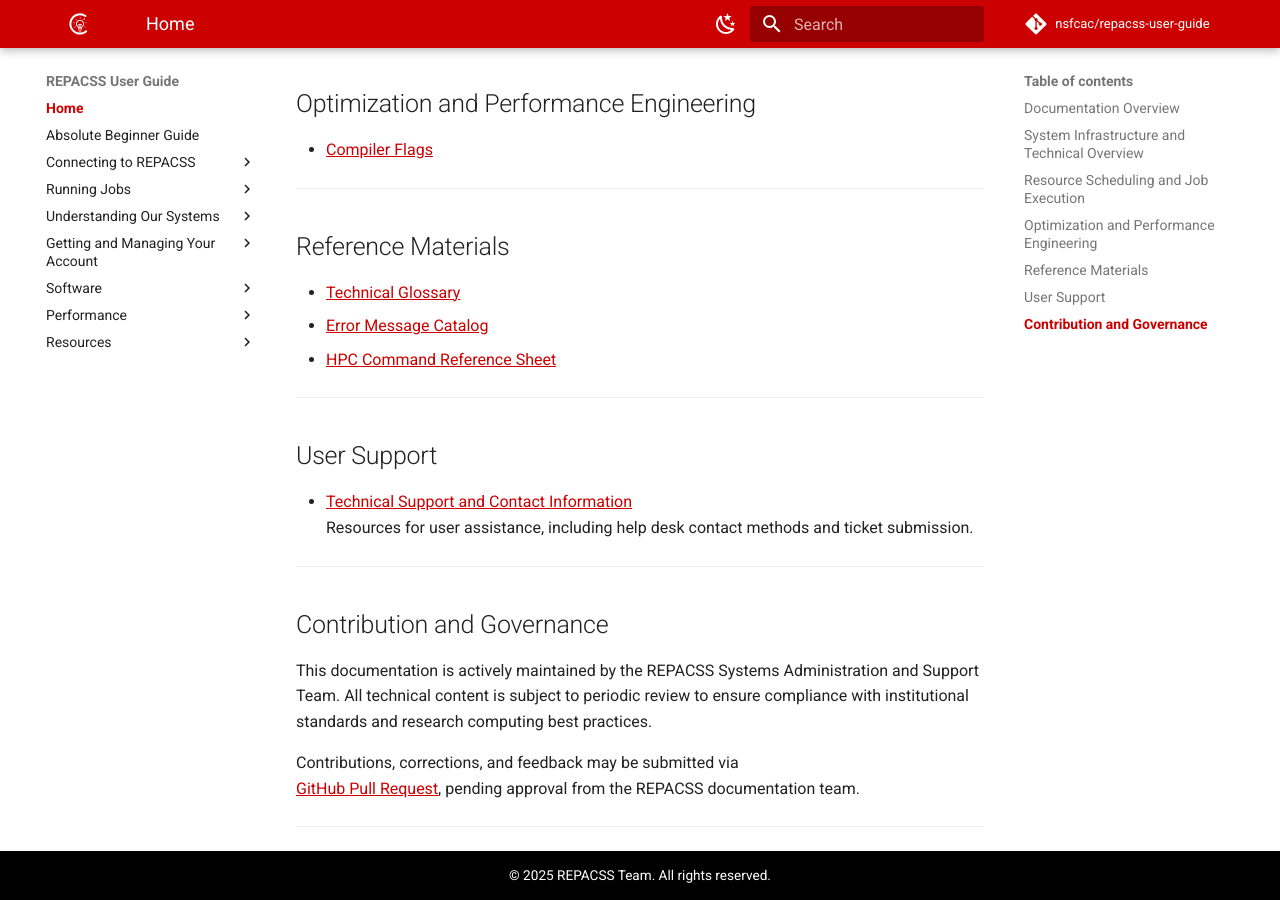
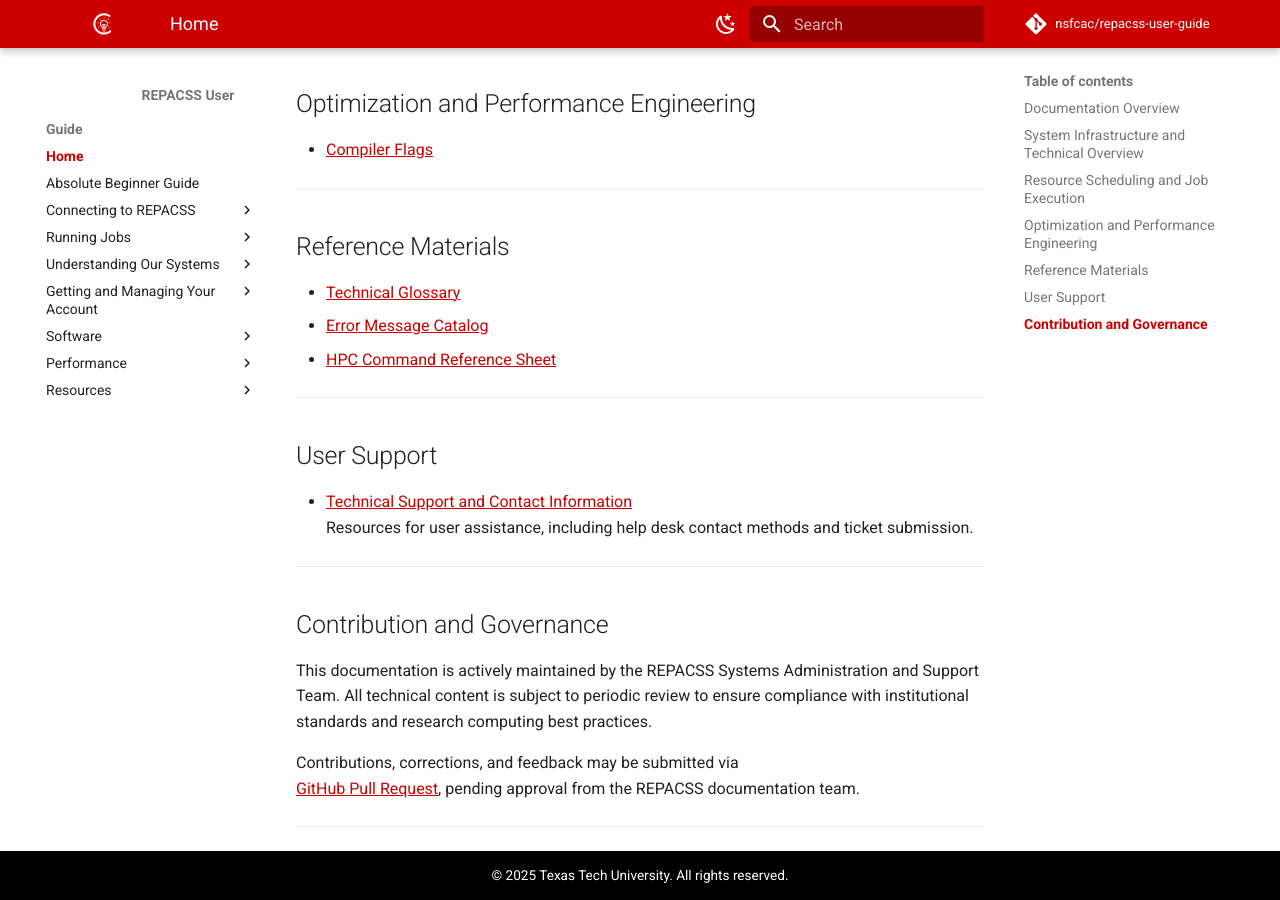
Before and after one commit to nsfcac/repacss-user-guide, an MkDocs documentation site: the page built from docs/index.md, in a window 1280 px wide and 900 px high, scrolled down 1688 px. Built offline with MkDocs 1.6.1 and Material for MkDocs 9.7.7, drawn with Linux system fonts in a browser that asks for light colours; comment, search, counter and statistics services are not loaded.

Commit message:
update logo url, minor fix

```diff
--- a/mkdocs.yml
+++ b/mkdocs.yml
@@ -1,6 +1,6 @@
 site_name: REPACSS User Guide
-site_url: https://talkingjupiter.github.io/repacss-user-guide/
-use_directory_urls: false # This is for only TalkingJupiter's fork
+site_url: https://nsfcac.github.io/repacss-user-guide/
+use_directory_urls: false
 site_description: Official documentation for the REPACSS HPC cluster at Texas Tech University
 site_author: REPACSS Team
 
--- a/overrides/partials/footer.html
+++ b/overrides/partials/footer.html
@@ -1,6 +1,6 @@
 <div id="footer" class="md-footer-meta md-typeset">
   <p style="text-align:center; font-size:0.85em;">
-    &copy; 2025 REPACSS Team. All rights reserved.
+    &copy; 2025 Texas Tech University. All rights reserved.
   </p>
 </div>
 
--- /dev/null
+++ b/overrides/partials/logo.html
@@ -0,0 +1,4 @@
+{% set logo_url = "https://repacss.org/" %}
+<a href="{{ logo_url }}" class="md-header__button md-logo" title="{{ config.site_name }}">
+  <img src="{{ config.theme.logo | url }}" alt="{{ config.site_name }}" width="48" height="48">
+</a>
```
Also changed, not shown: README.md (+1 -1 lines).
